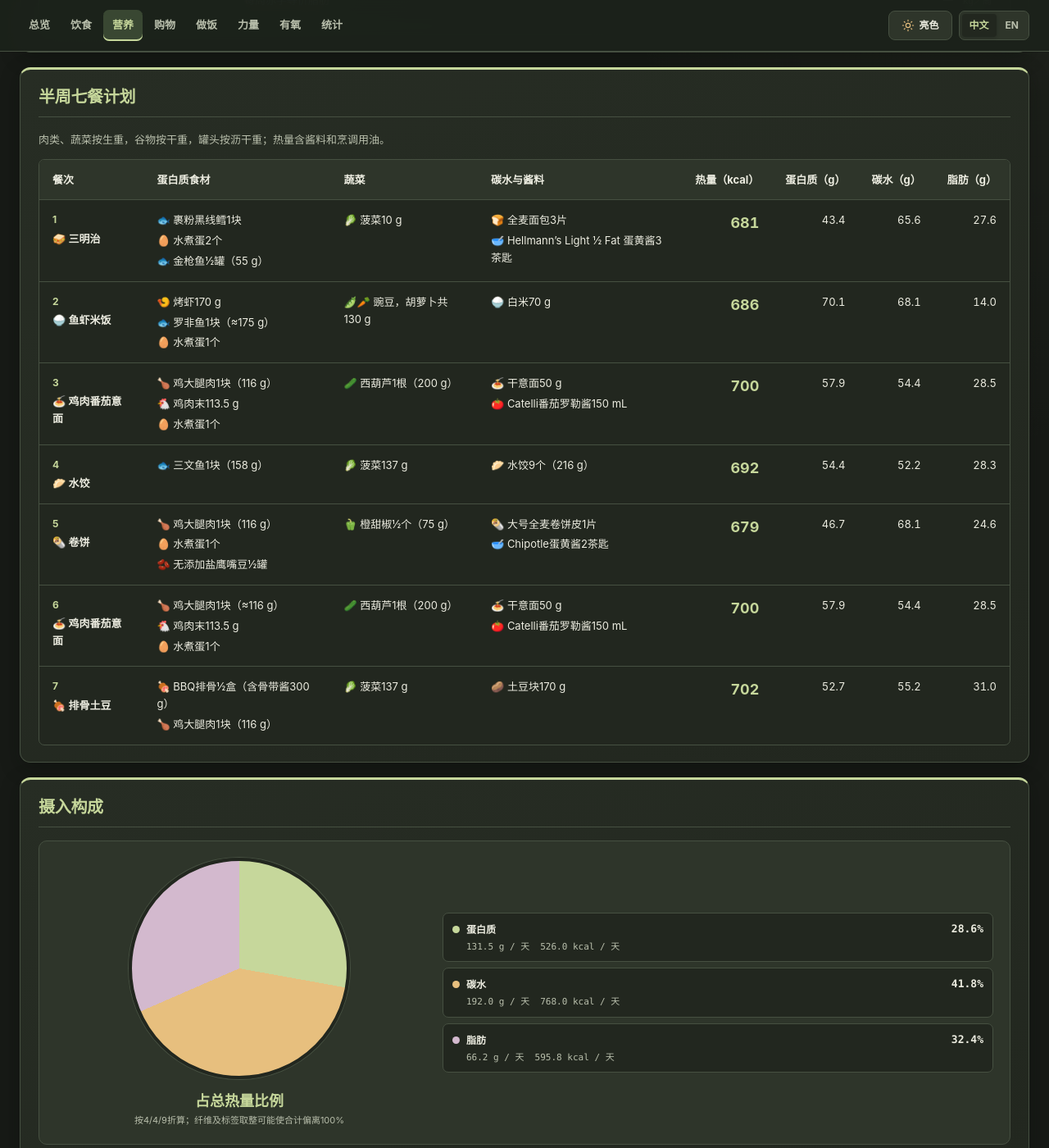
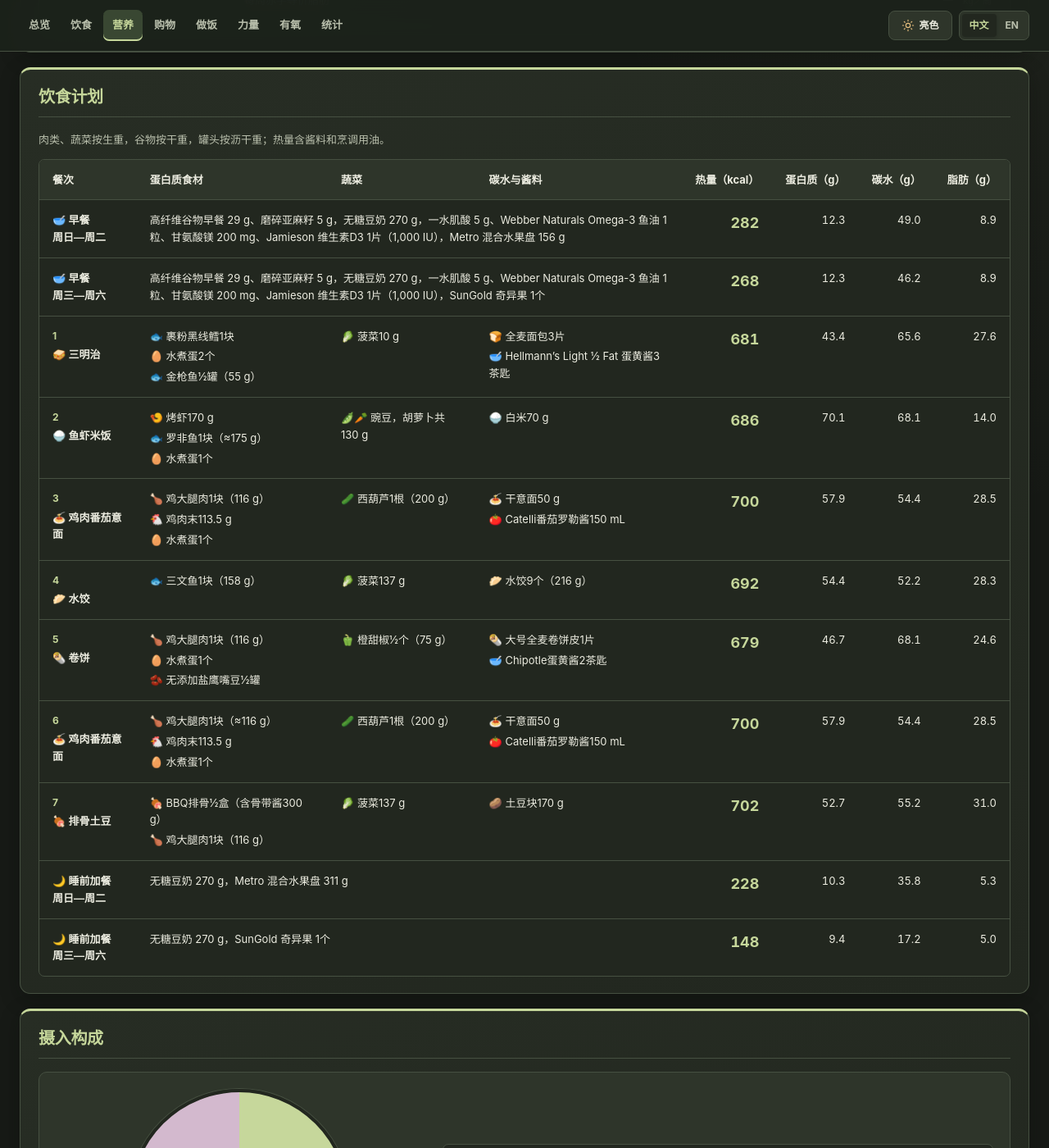
Before and after one commit to yunhaixiang/fitness, a Jekyll site: the page built from stats.md, in a window 1280 px wide and 1400 px high, scrolled down 612 px. Shown: the whole window at 82% size. Built offline with Jekyll 4.4.1, drawn with Linux system fonts in a browser that asks for light colours.

Commit message:
Expand nutrition meal plan with breakfast and snacks

```diff
--- a/_includes/meal-plans/plan-2/nutrition-meal-summary.html
+++ b/_includes/meal-plans/plan-2/nutrition-meal-summary.html
@@ -1,8 +1,9 @@
 <p class="meal-summary-note" data-en="Meat and vegetables: raw weight. Grains: dry weight. Canned foods: drained weight. Calories include sauces and cooking oil.">肉类、蔬菜按生重，谷物按干重，罐头按沥干重；热量含酱料和烹调用油。</p>
-<div class="table-wrap meal-summary-scroll" tabindex="0" role="region" aria-label="半周七餐计划">
+<div class="table-wrap meal-summary-scroll" tabindex="0" role="region" aria-label="饮食计划">
 <table class="meal-summary-table">
 <thead><tr><th scope="col" data-en="Meal">餐次</th><th scope="col" data-en="Protein Foods">蛋白质食材</th><th scope="col" data-en="Vegetables">蔬菜</th><th scope="col" data-en="Carbs and Sauces">碳水与酱料</th><th scope="col" class="meal-summary-numeric" data-en="Calories (kcal)">热量（kcal）</th><th scope="col" class="meal-summary-numeric" data-en="Protein (g)">蛋白质（g）</th><th scope="col" class="meal-summary-numeric" data-en="Carbs (g)">碳水（g）</th><th scope="col" class="meal-summary-numeric" data-en="Fat (g)">脂肪（g）</th></tr></thead>
 <tbody>
+{% include nutrition-daily-meals.html meals=site.data.meal_plan_content['plan-2'].nutrition.meals keys="fruit_breakfast,kiwi_breakfast" %}
 <tr><th scope="row"><span class="meal-summary-number">1</span><span data-en="🌯 Wrap">🌯 卷饼</span></th><td data-en="🍗 2 Chicken Thighs (232.5 g); 🥚 2 Boiled Eggs">🍗 鸡腿2块（232.5 g）；🥚 水煮蛋2个</td><td data-en="—">—</td><td data-en="🌯 1 Large Whole-Wheat Tortilla; 🥣 1 tsp Chipotle Mayonnaise">🌯 大号全麦卷饼皮1片；🥣 Chipotle蛋黄酱1茶匙</td><td class="meal-summary-numeric">{{ site.data.meal_plan_content['plan-2'].nutrition.meals.wrap.kcal }}</td><td class="meal-summary-numeric">{{ site.data.meal_plan_content['plan-2'].nutrition.meals.wrap.protein }}</td><td class="meal-summary-numeric">{{ site.data.meal_plan_content['plan-2'].nutrition.meals.wrap.carbs }}</td><td class="meal-summary-numeric">{{ site.data.meal_plan_content['plan-2'].nutrition.meals.wrap.fat }}</td></tr>
 <tr><th scope="row"><span class="meal-summary-number">2</span><span data-en="🍚 Rice">🍚 米饭</span></th><td data-en="🍗 Ground Chicken 227 g; 🥚 2 Boiled Eggs">🍗 鸡肉末227 g；🥚 水煮蛋2个</td><td data-en="🫛🥕 Peas and Carrots 130 g">🫛🥕 豌豆，胡萝卜130 g</td><td data-en="🍚 Dry White Rice 48 g (60 mL)">🍚 白米48 g（60 mL）</td><td class="meal-summary-numeric">{{ site.data.meal_plan_content['plan-2'].nutrition.meals.rice.kcal }}</td><td class="meal-summary-numeric">{{ site.data.meal_plan_content['plan-2'].nutrition.meals.rice.protein }}</td><td class="meal-summary-numeric">{{ site.data.meal_plan_content['plan-2'].nutrition.meals.rice.carbs }}</td><td class="meal-summary-numeric">{{ site.data.meal_plan_content['plan-2'].nutrition.meals.rice.fat }}</td></tr>
 <tr><th scope="row"><span class="meal-summary-number">3</span><span data-en="🍝 Spaghetti">🍝 意面</span></th><td data-en="🍗 1 Chicken Thigh (116.25 g); 🐟 1 Salmon Fillet (160 g)">🍗 鸡腿1块（116.25 g）；🐟 三文鱼1块（160 g）</td><td data-en="🍄 Mushrooms 56.75 g">🍄 蘑菇56.75 g</td><td data-en="🍝 Dry Spaghetti 50 g; 🍅 Tomato-Basil Pasta Sauce 150 mL">🍝 干意面50 g；🍅 番茄罗勒意面酱150 mL</td><td class="meal-summary-numeric">{{ site.data.meal_plan_content['plan-2'].nutrition.meals.pasta.kcal }}</td><td class="meal-summary-numeric">{{ site.data.meal_plan_content['plan-2'].nutrition.meals.pasta.protein }}</td><td class="meal-summary-numeric">{{ site.data.meal_plan_content['plan-2'].nutrition.meals.pasta.carbs }}</td><td class="meal-summary-numeric">{{ site.data.meal_plan_content['plan-2'].nutrition.meals.pasta.fat }}</td></tr>
@@ -10,4 +11,5 @@
 <tr><th scope="row"><span class="meal-summary-number">5</span><span data-en="🍚 Rice">🍚 米饭</span></th><td data-en="🍗 Ground Chicken 227 g; 🥚 2 Boiled Eggs">🍗 鸡肉末227 g；🥚 水煮蛋2个</td><td data-en="🫛🥕 Peas and Carrots 130 g">🫛🥕 豌豆，胡萝卜130 g</td><td data-en="🍚 Dry White Rice 48 g (60 mL)">🍚 白米48 g（60 mL）</td><td class="meal-summary-numeric">{{ site.data.meal_plan_content['plan-2'].nutrition.meals.rice.kcal }}</td><td class="meal-summary-numeric">{{ site.data.meal_plan_content['plan-2'].nutrition.meals.rice.protein }}</td><td class="meal-summary-numeric">{{ site.data.meal_plan_content['plan-2'].nutrition.meals.rice.carbs }}</td><td class="meal-summary-numeric">{{ site.data.meal_plan_content['plan-2'].nutrition.meals.rice.fat }}</td></tr>
 <tr><th scope="row"><span class="meal-summary-number">6</span><span data-en="🍝 Spaghetti">🍝 意面</span></th><td data-en="🍗 1 Chicken Thigh (116.25 g); 🐟 1 Salmon Fillet (160 g)">🍗 鸡腿1块（116.25 g）；🐟 三文鱼1块（160 g）</td><td data-en="🍄 Mushrooms 56.75 g">🍄 蘑菇56.75 g</td><td data-en="🍝 Dry Spaghetti 50 g; 🍅 Tomato-Basil Pasta Sauce 150 mL">🍝 干意面50 g；🍅 番茄罗勒意面酱150 mL</td><td class="meal-summary-numeric">{{ site.data.meal_plan_content['plan-2'].nutrition.meals.pasta.kcal }}</td><td class="meal-summary-numeric">{{ site.data.meal_plan_content['plan-2'].nutrition.meals.pasta.protein }}</td><td class="meal-summary-numeric">{{ site.data.meal_plan_content['plan-2'].nutrition.meals.pasta.carbs }}</td><td class="meal-summary-numeric">{{ site.data.meal_plan_content['plan-2'].nutrition.meals.pasta.fat }}</td></tr>
 <tr><th scope="row"><span class="meal-summary-number">7</span><span data-en="🥔 Potatoes">🥔 土豆</span></th><td data-en="🍖 ¼ Box BBQ Ribs (150 g Including Bones and Sauce); 🐟 1 Salmon Fillet (160 g)">🍖 BBQ排骨¼盒（含骨带酱150 g）；🐟 三文鱼1块（160 g）</td><td data-en="🥬 Spinach 142 g; 🍄 Mushrooms 56.75 g">🥬 菠菜142 g；🍄 蘑菇56.75 g</td><td data-en="🥔 Little Potatoes 170 g">🥔 小土豆170 g</td><td class="meal-summary-numeric">{{ site.data.meal_plan_content['plan-2'].nutrition.meals.potato.kcal }}</td><td class="meal-summary-numeric">{{ site.data.meal_plan_content['plan-2'].nutrition.meals.potato.protein }}</td><td class="meal-summary-numeric">{{ site.data.meal_plan_content['plan-2'].nutrition.meals.potato.carbs }}</td><td class="meal-summary-numeric">{{ site.data.meal_plan_content['plan-2'].nutrition.meals.potato.fat }}</td></tr>
+{% include nutrition-daily-meals.html meals=site.data.meal_plan_content['plan-2'].nutrition.meals keys="outside_drink" %}
 </tbody></table></div>
--- /dev/null
+++ b/_includes/nutrition-daily-meals.html
@@ -0,0 +1,21 @@
+{% assign daily_keys = include.keys | split: ',' %}
+{% for daily_key in daily_keys %}
+{% assign daily_meal = include.meals[daily_key] %}
+{% if daily_meal %}
+<tr class="meal-summary-daily">
+<th scope="row">
+{% if daily_key contains 'breakfast' %}<span data-en="🥣 Breakfast">🥣 早餐</span>
+{% elsif daily_key contains 'snack' %}<span data-en="🌙 Bedtime Snack">🌙 睡前加餐</span>
+{% else %}<span data-en="🥛 Between-Meal Drink">🥛 餐外饮品</span>{% endif %}
+{% if daily_key == 'outside_drink' %}<div data-en="Daily">每天</div>
+{% elsif daily_key == 'fruit_breakfast' or daily_key == 'fruit_snack' %}<div data-en="Sun–Tue">周日—周二</div>
+{% else %}<div data-en="Wed–Sat">周三—周六</div>{% endif %}
+</th>
+<td colspan="3" data-en="{{ daily_meal.foodEn | escape }}">{{ daily_meal.foodZh }}</td>
+<td class="meal-summary-calories">{{ daily_meal.kcal }}</td>
+<td class="meal-summary-numeric">{{ daily_meal.protein }}</td>
+<td class="meal-summary-numeric">{{ daily_meal.carbs }}</td>
+<td class="meal-summary-numeric">{{ daily_meal.fat }}</td>
+</tr>
+{% endif %}
+{% endfor %}
--- a/_includes/nutrition-meal-summary.html
+++ b/_includes/nutrition-meal-summary.html
@@ -1,8 +1,9 @@
 <p class="meal-summary-note" data-en="Meat and vegetables: raw weight. Grains: dry weight. Canned foods: drained weight. Calories include sauces and cooking oil.">肉类、蔬菜按生重，谷物按干重，罐头按沥干重；热量含酱料和烹调用油。</p>
-<div class="table-wrap meal-summary-scroll" tabindex="0" role="region" aria-label="半周七餐计划">
+<div class="table-wrap meal-summary-scroll" tabindex="0" role="region" aria-label="饮食计划">
 <table class="meal-summary-table">
 <thead><tr><th scope="col" data-en="Meal">餐次</th><th scope="col" data-en="Protein Foods">蛋白质食材</th><th scope="col" data-en="Vegetables">蔬菜</th><th scope="col" data-en="Carbs and Sauces">碳水与酱料</th><th scope="col" class="meal-summary-numeric" data-en="Calories (kcal)">热量（kcal）</th><th scope="col" class="meal-summary-numeric" data-en="Protein (g)">蛋白质（g）</th><th scope="col" class="meal-summary-numeric" data-en="Carbs (g)">碳水（g）</th><th scope="col" class="meal-summary-numeric" data-en="Fat (g)">脂肪（g）</th></tr></thead>
 <tbody>
+{% include nutrition-daily-meals.html meals=site.data.meal_nutrition.meals keys="fruit_breakfast,late_fruit_breakfast" %}
 {% for key in site.data.nutrition_basis.mealKeys %}
 {% assign portion = site.data.nutrition_basis.recipes[forloop.index0] %}
 {% assign egg_whole = portion.egg | floor %}
@@ -52,5 +53,6 @@
 <td class="meal-summary-numeric">{{ site.data.meal_nutrition.meals[key].fat }}</td>
 </tr>
 {% endfor %}
+{% include nutrition-daily-meals.html meals=site.data.meal_nutrition.meals keys="fruit_snack,late_fruit_snack" %}
 </tbody></table>
 </div>
--- a/assets/i18n.js
+++ b/assets/i18n.js
@@ -44,7 +44,7 @@
     '训练量按每组最低次数计算：主要动作的组数 × 最低次数，左右侧动作按每侧计算。辅助刺激单独列出。点击图上的肌群标签可定位到下方卡片。': 'Training volume is the number of primary sets multiplied by the minimum reps per set. For one-sided exercises, reps are counted per side. Secondary work is listed separately. Select a muscle label on the diagram to jump to its card.',
     '每日营养与消耗构成': 'Daily Nutrition and Calories Burned',
     '营养明细': 'Nutrient Breakdown',
-    '半周七餐计划': 'Seven-Meal Plan',
+    '半周七餐计划': 'Seven-Meal Plan', '饮食计划': 'Meal Plan',
     '实际记录': 'Actual records', '身体、饮食、力量和有氧趋势': 'Body, Diet, Strength and Cardio Trends',
     '实际记录只保存在当前浏览器，请定期在记录页导出备份。': 'Records are saved in this browser only. Export backups regularly from the Log page.',
     '每周餐单与睡前加餐': 'Weekly Meals and Bedtime Snacks',
--- a/stats.md
+++ b/stats.md
@@ -31,7 +31,7 @@ nutrition: true
 
 
 
-<h2 id="half-week-meals" data-en="Seven-Meal Plan">半周七餐计划</h2>
+<h2 id="half-week-meals" data-en="Meal Plan">饮食计划</h2>
 
 {% include nutrition-meal-summary.html %}
 
```
Also changed, not shown: plans/plan-2/stats.md (+1 -1 lines).
